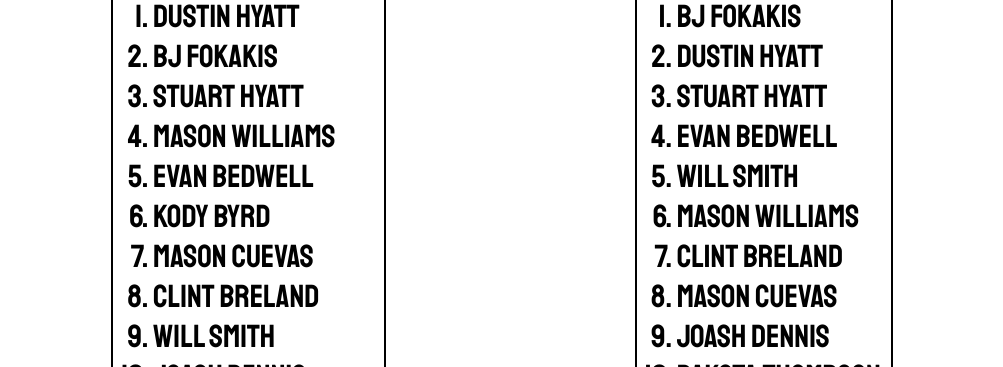
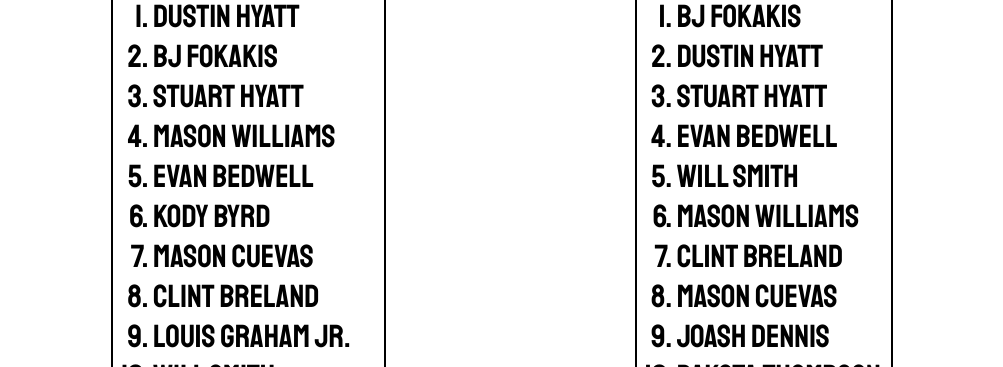
Before and after one commit to KillerKodyCodes/Sports_Team_Page, a plain HTML site: page rank.html in a window 1280 px wide. Shown: the part 433-800 px from the top of the page, without its empty margins (138-1141 px from the left). Drawn offline with Linux system fonts and the light colour scheme.

Commit message:
Added Louis to the rankings since he beat Joash at MS state previously and he was not on the list yet.

```diff
--- a/rank.html
+++ b/rank.html
@@ -67,6 +67,7 @@
                <li>Kody Byrd</li>
                <li>Mason Cuevas</li>
                <li>Clint Breland</li>
+               <li>Louis Graham Jr.</li>
                <li>Will Smith</li>
                <li>Joash Dennis</li>
                <li>Rex Cuevas</li>
```
